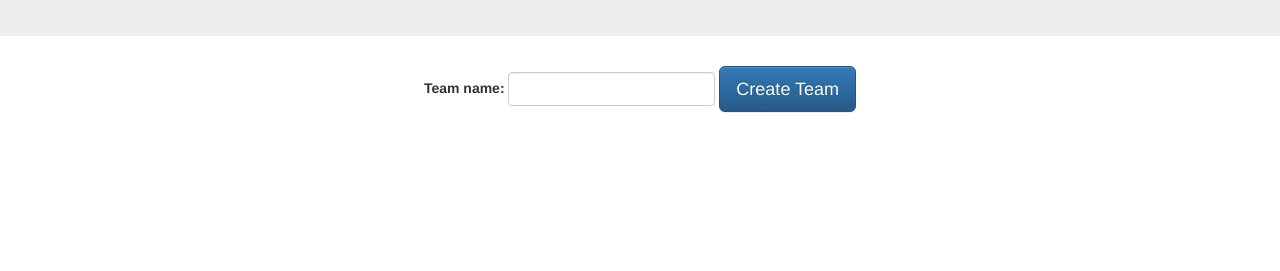
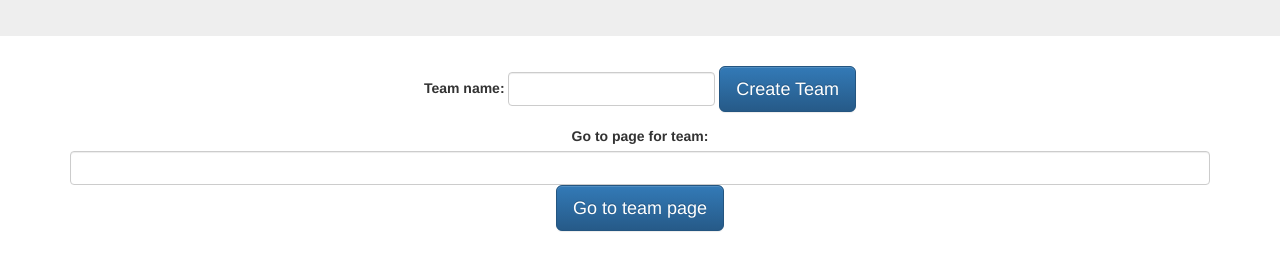
Before and after one commit to spethso/PizzaCalculator, a website: page src/index.htm in a window 1280 px wide. Shown: the part 159-430 px from the top of the page. Drawn offline with nearby package versions, Linux system fonts and the light colour scheme.

Commit message:
Add pseudo-form for going to existing team

```diff
--- a/src/index.htm
+++ b/src/index.htm
@@ -12,6 +12,7 @@
   <!-- Bootstrap theme -->
   <link rel="stylesheet" href="/css/bootstrap-theme.css">
   <script src="https://code.jquery.com/jquery-3.2.1.min.js"></script>
+  <script src="/js/redirect.js"></script>
 
 </head>
 
@@ -24,11 +25,19 @@
   <div class="container text-center">
     <form action="/sessioncreate" method="post" class="form-inline">
       <div class="form-group">
-        <label for="name">Team name:</label>
-        <input type="text" id="name" name="teamname" class="form-control">
+        <label for="createTeamName">Team name:</label>
+        <input type="text" id="createTeamName" name="teamname" class="form-control">
         <button type="submit" class="btn btn-lg btn-primary">Create Team</button>
       </div>
     </form>
+
+    <div class="form-group">
+      <label for="goToTeam">Go to page for team:</label>
+      <input type="text" id="goToTeam" name="teamname" class="form-control">
+      <button onclick='goToTeamPage(this)' class="btn btn-lg btn-primary">Go to team page</button>
+    </div>
+
+
   </div>
 </body>
 
--- /dev/null
+++ b/src/js/redirect.js
@@ -0,0 +1,6 @@
+function goToTeamPage(event){
+    const teamname = $('#goToTeam')
+        .val()
+
+    window.location.href = '/teams/?teamname=' + teamname;
+}
```
